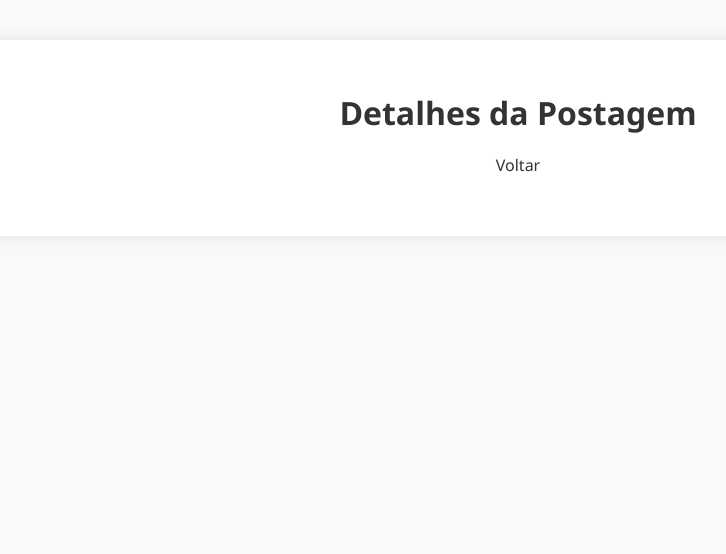
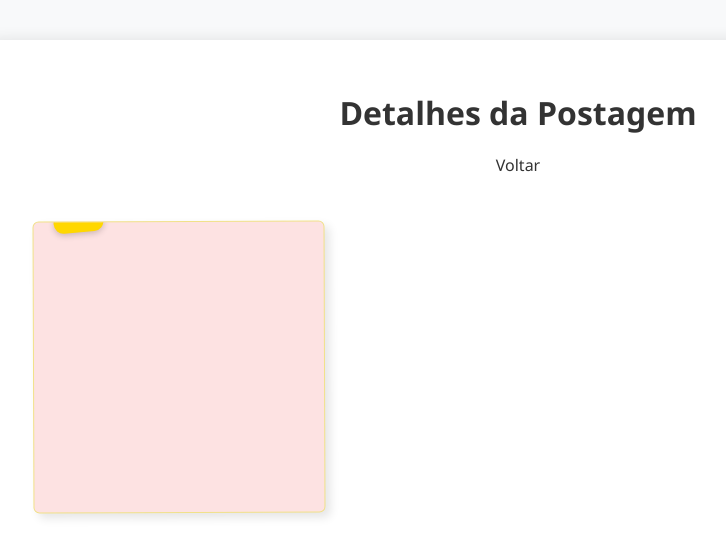
Before and after one commit to natanLeao/blog-site, a plain HTML site: page frontend/pages/post.html in a window 1280 px wide. Shown: the whole page, without its empty margins (122-848 px from the left). Drawn offline with Linux system fonts and the light colour scheme; no server answers.

Commit message:
post/detalhes atualizado

```diff
--- a/frontend/pages/post.html
+++ b/frontend/pages/post.html
@@ -10,7 +10,7 @@
   <div class="container">
     <h1>Detalhes da Postagem</h1>
     <div class="nav" id="nav"></div>
-    <div class="post-grid" id="posts"></div>
+    <div id="post" class="post"></div>
   </div>
 
   <script src="../js/script.js"></script>
@@ -34,7 +34,9 @@
       .then(res => res.json())
       .then(post => {
         const div = document.getElementById('post');
-        div.innerHTML = `<h2>${post.titulo}</h2><p>${post.conteudo}</p>`;
+        div.innerHTML = `
+        <h2>${post.titulo}</h2>
+        <p>${post.conteudo}</p>`;
       });
       aplicarEstiloPostIts();
   </script>
```
